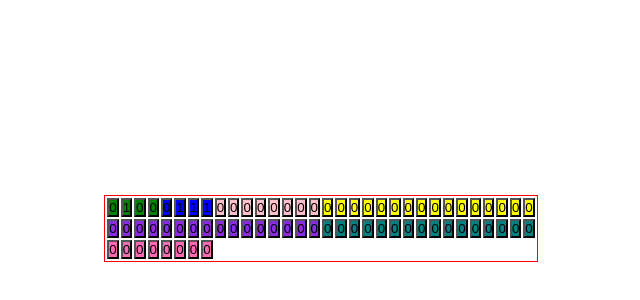
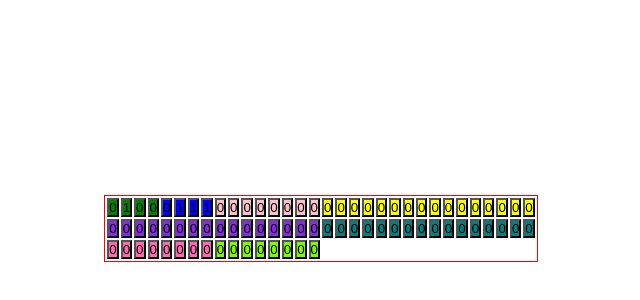
Before and after one commit to klxcoder/IPv4-diagram-structure, a React (Vite) app: page / in a window 1280 px wide. Shown: the part 172-472 px from the top of the page, without its empty margins (319-959 px from the left). Built offline with nearby package versions, Linux system fonts and the light colour scheme.

Commit message:
Protocol

```diff
--- a/src/components/IP.module.scss
+++ b/src/components/IP.module.scss
@@ -32,4 +32,8 @@
   .ttl {
     background-color: hotpink;
   }
+
+  .protocol {
+    background-color: lawngreen;
+  }
 }
--- a/src/components/IP.tsx
+++ b/src/components/IP.tsx
@@ -36,6 +36,8 @@ function IP() {
   const [fragOff, setfragOff] = useState<number[]>(new Array(16).fill(0))
   // Time To Live
   const [ttl, setTtl] = useState<number[]>(new Array(8).fill(0))
+  // Protocol
+  const [protocol, setProtocol] = useState<number[]>(new Array(8).fill(0))
 
   return (
     <div className={styles.ip}>
@@ -46,6 +48,7 @@ function IP() {
       {getBitsUI(id, 'id', getReverseFn(id, setId))}
       {getBitsUI(fragOff, 'fragOff', getReverseFn(fragOff, setfragOff))}
       {getBitsUI(ttl, 'ttl', getReverseFn(ttl, setTtl))}
+      {getBitsUI(protocol, 'protocol', getReverseFn(protocol, setProtocol))}
     </div>
   )
 }
```
